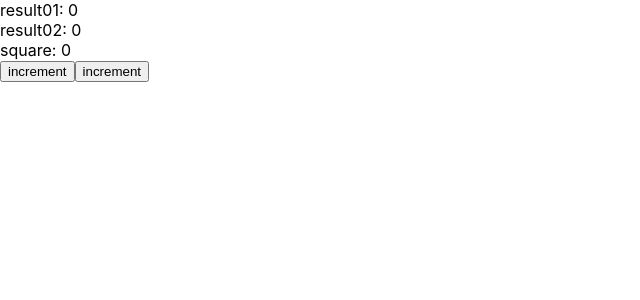
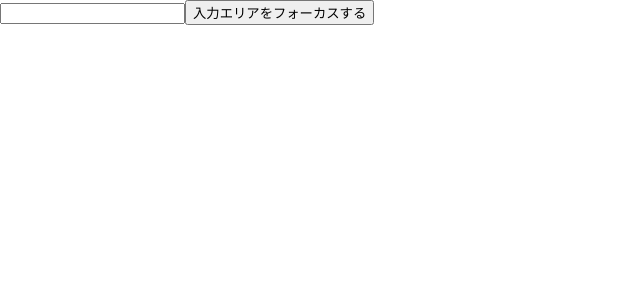
Before and after one commit to ryoshindo/react-tutorial, a React (Create React App) app in the folder react-hooks/: page / in a window 1280 px wide. Shown: the top 300 px of the page, without its empty margins (0-640 px from the left). Built offline with nearby package versions, Linux system fonts and the light colour scheme.

Commit message:
complete useRef tutorial

```diff
--- a/react-hooks/src/App.js
+++ b/react-hooks/src/App.js
@@ -1,24 +1,18 @@
-import React, { createContext, useState } from "react";
-import "./App.css";
-import Context from "./components/ContextSample/ContextA";
-import Counter from "./counter";
-
-export const UserContext = createContext()
-export const HobbyContext = createContext()
+import React, { useRef } from "react";
 
 const App = () => {
-  const [user, setUser] = useState({
-    name: "セイラ",
-    age: "17",
-  })
-
-  const [hobby, setHobby] = useState("キャンプ")
+  const inputEl = useRef(null);
+  const handleClick = () => {
+    inputEl.current.focus();
+    console.log("inputEl.current:", inputEl.current);
+  };
 
   return (
-    <div className="App">
-      <Counter />
-    </div>
-  )
-}
+    <>
+      <input ref={inputEl} type="text" />
+      <button onClick={handleClick}>入力エリアをフォーカスする</button>
+    </>
+  );
+};
 
 export default App
--- a/react-hooks/src/index.js
+++ b/react-hooks/src/index.js
@@ -8,7 +8,7 @@ import reportWebVitals from './reportWebVitals';
 const root = ReactDOM.createRoot(document.getElementById('root'));
 root.render(
   <React.StrictMode>
-    <UseMemo />
+    <App />
   </React.StrictMode>
 );
 
```
